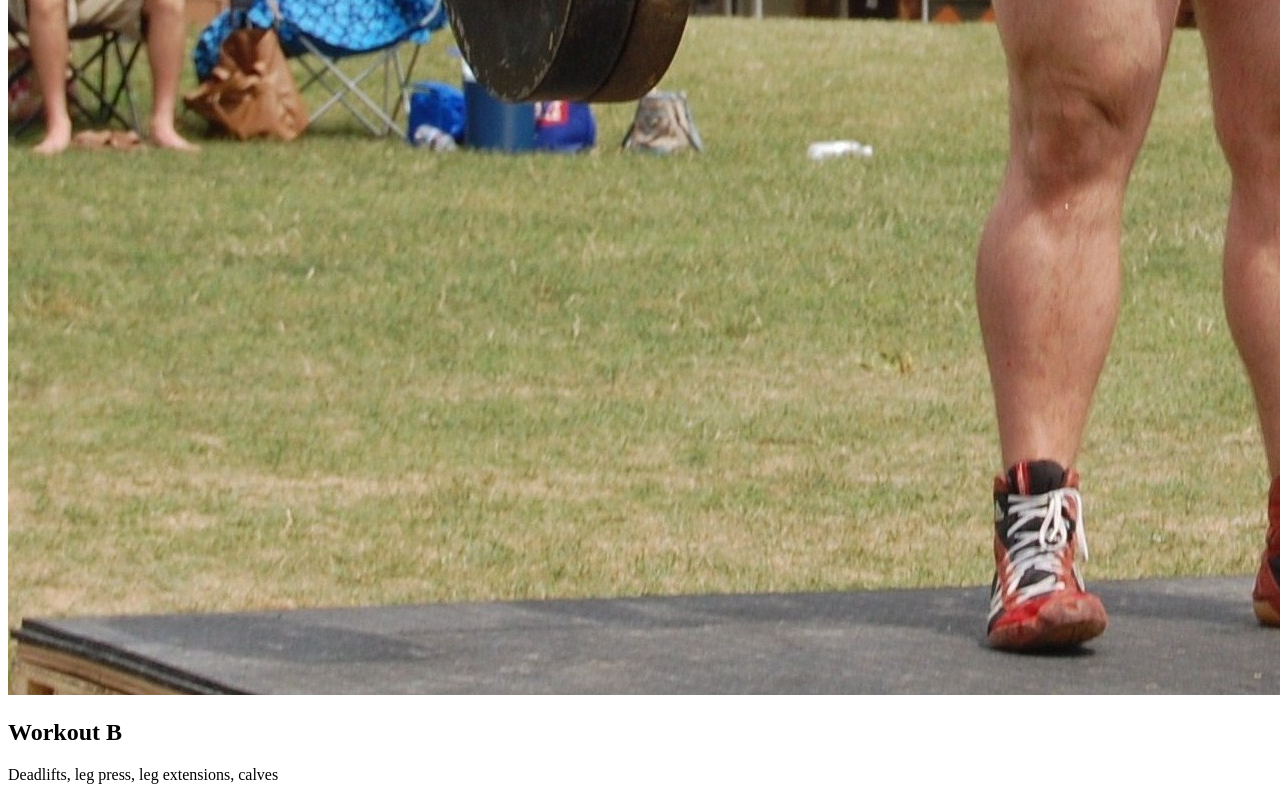
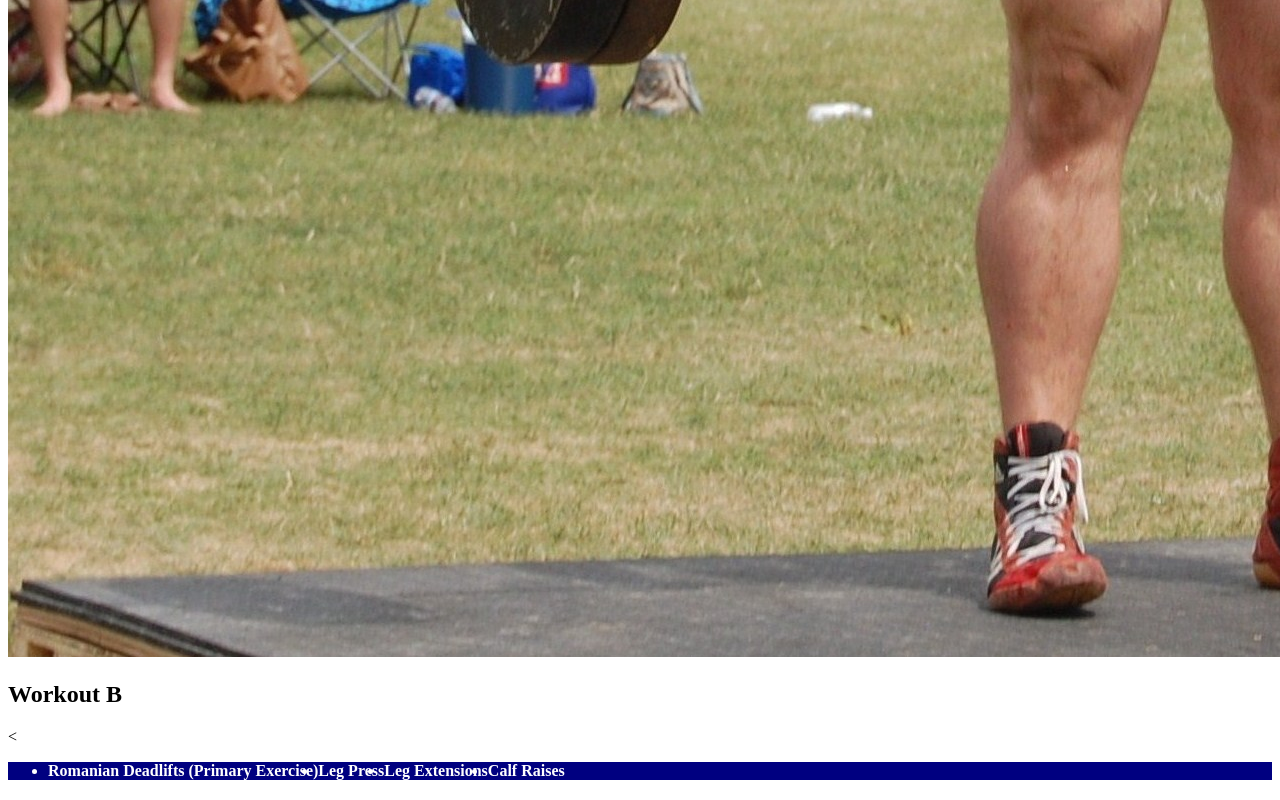
Before and after one commit to dkjestrup/Working-Set, a plain HTML site: page workouts/legs.html in a window 1280 px wide. Shown: the part 1537-2337 px from the top of the page. Drawn offline with Linux system fonts and the light colour scheme.

Commit message:
Attempt 2

```diff
--- a/workouts/legs.html
+++ b/workouts/legs.html
@@ -5,18 +5,27 @@
     <meta http-equiv="X-UA-Compatible" content="IE=edge">
     <meta name="viewport" content="width=device-width, initial-scale=1.0">
     <title>Working Set - Legs</title>
+    <link rel="stylesheet" href="../styles.css">
 </head>
 <body>
+    <div class="container">
         <h1>Legs</h1>
         <img src="../images/squat.jpg" alt="Barbell Back Squat Image">
         <h2>Workout A</h2>
+        <ul class="wList">
             <li>Squats (Primary Exercise)</li>
             <li>Hamstring Curls</li>
             <li>Leg Extensions</li>
             <li>Calf Raises</li>
+        </ul>
         <img src="../images/deadlift.jpg" alt="Romanian Deadlift Image">
-    <h2>Workout B</h2>
-    <p>Deadlifts, leg press, leg extensions, calves</p>
-
+        <h2>Workout B</h2><
+        <ul class = "wList">
+            <li>Romanian Deadlifts (Primary Exercise)</li>
+            <li>Leg Press</li>
+            <li>Leg Extensions</li>
+            <li>Calf Raises</li>
+        </ul>
+    </div>
 </body>
 </html>
```
Lines whose indentation alone changed are shown as unchanged.
